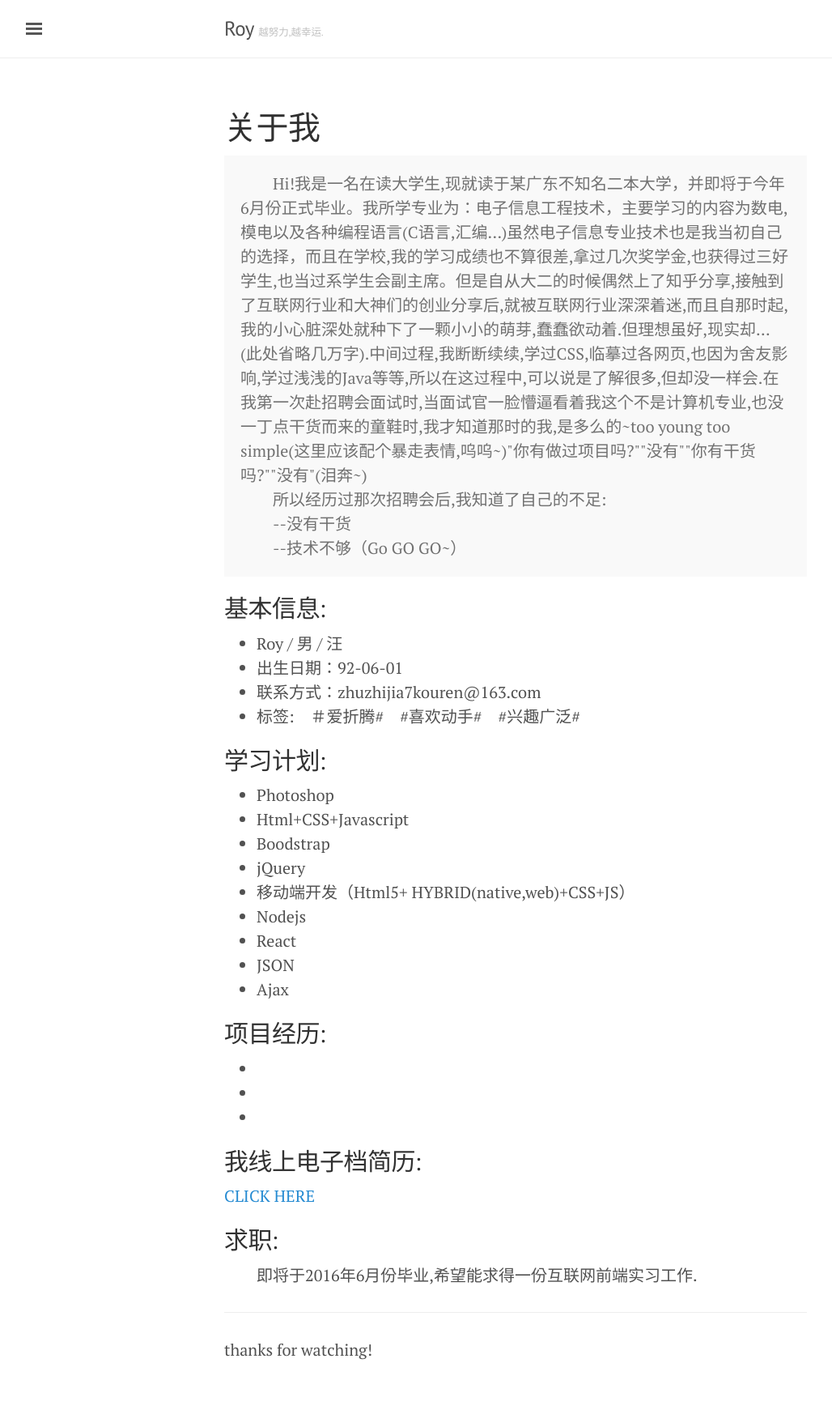
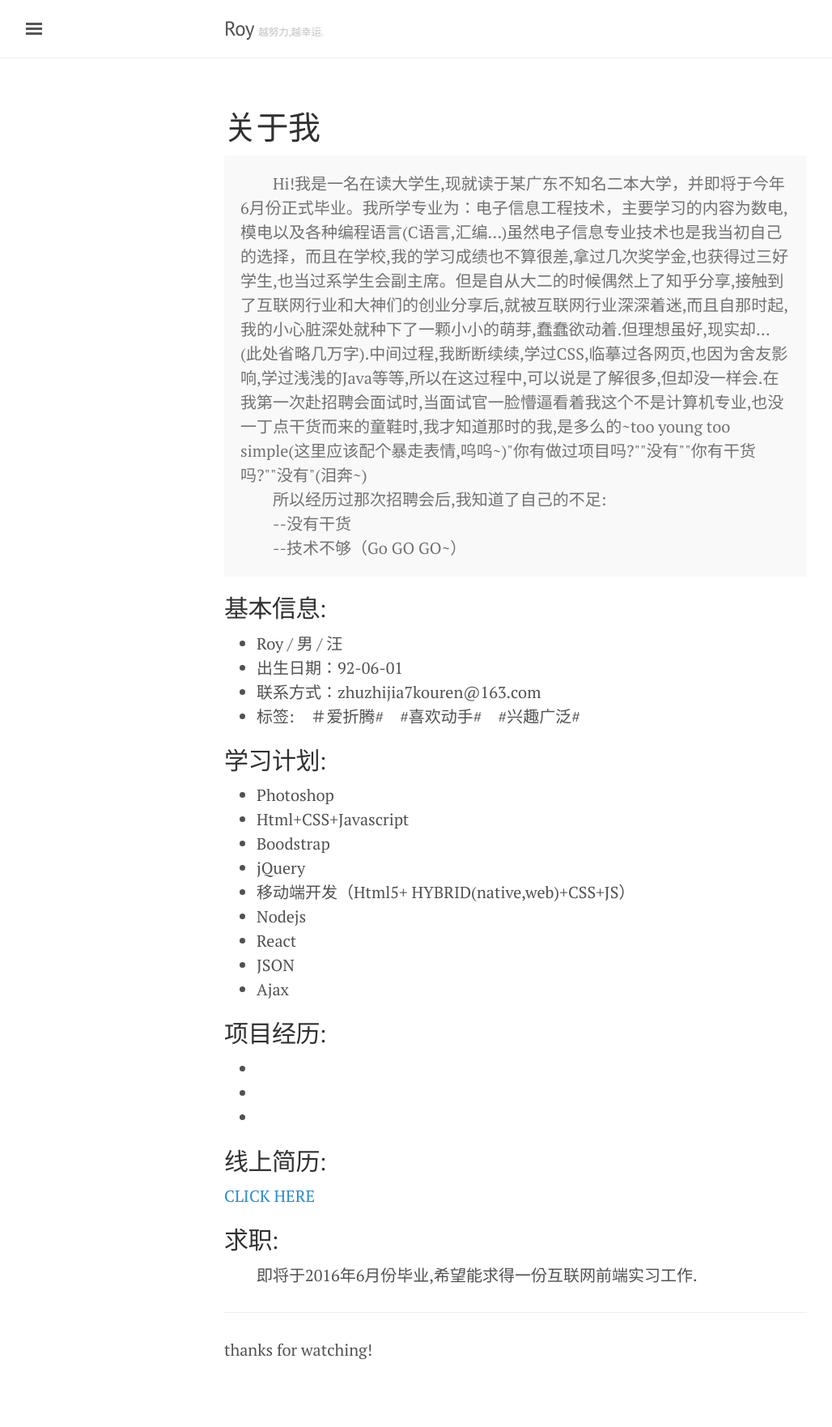
Before and after one commit to royluck/royluck.github.io, a Jekyll site: the page built from about.md, in a window 1280 px wide. Shown: the whole page at 81% size, without its empty margins (3-1031 px from the left). Built offline with Jekyll 4.4.1, drawn with Linux system fonts in a browser that asks for light colours.

Commit message:
添加线上简历

```diff
--- a/about.md
+++ b/about.md
@@ -33,7 +33,7 @@ title: 关于我
 *
 *
 
-## 我线上电子档简历:
+## 线上简历:
 
 [CLICK HERE](https://github.com/royluck/markdown_images/blob/master/MyResume.jpg)
 
```
